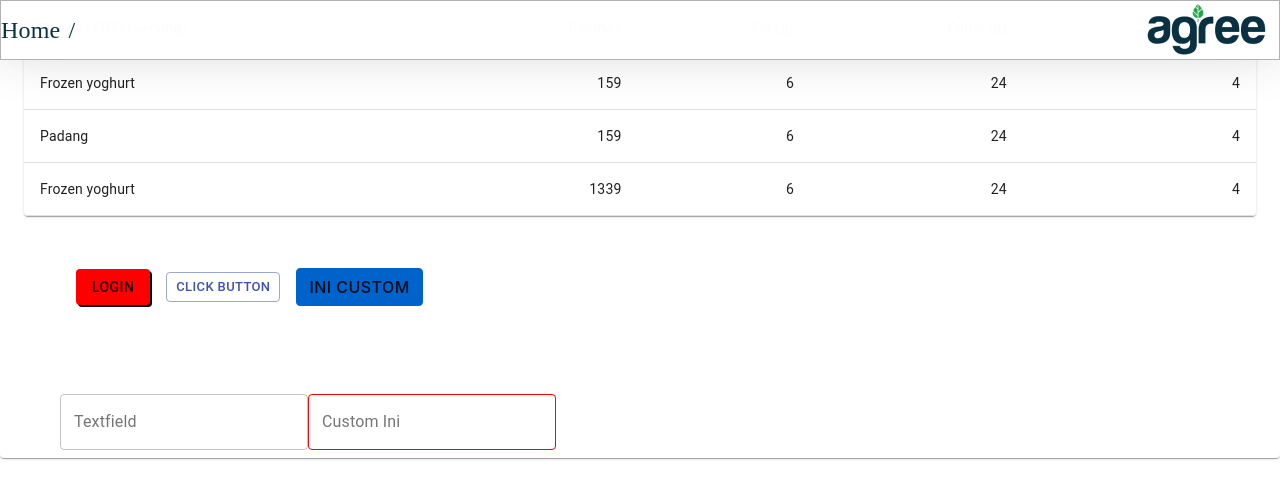
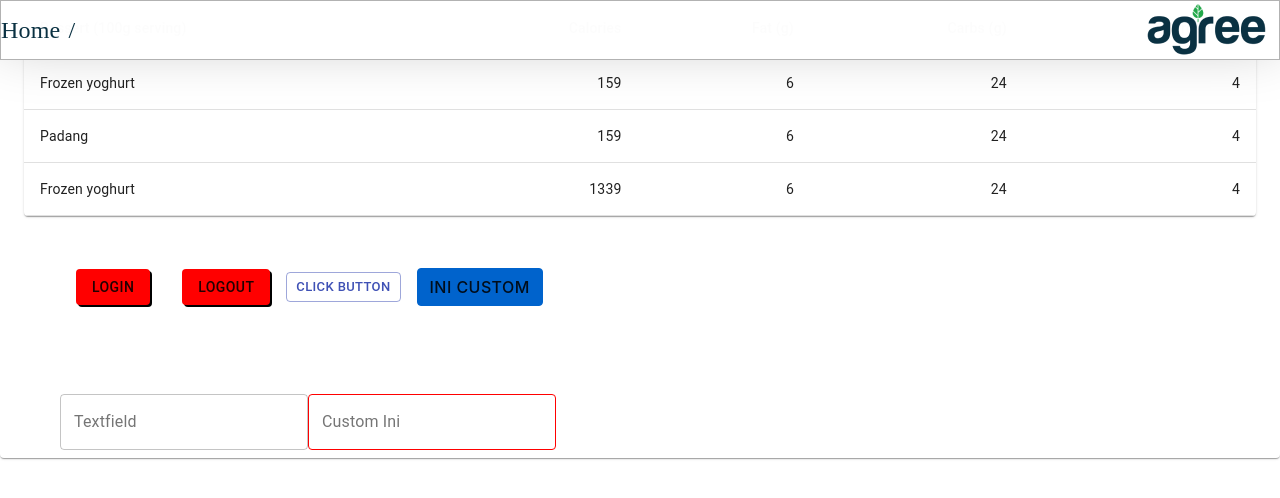
Before and after one commit to ahrisagree/AHRIS, a React (Create React App) app in the folder frontend/: page / in a window 1280 px wide. Shown: the top 498 px of the page. Built offline with nearby package versions, Linux system fonts and the light colour scheme.

Commit message:
auth token setup axios

```diff
--- /dev/null
+++ b/frontend/src/api/setup.js
@@ -0,0 +1,20 @@
+import axios from "axios";
+// import store from "../store";
+
+// axios.interceptors.request.use(config => {
+//   // Do something before request is sent
+//   if (store == null) return config;
+
+// //     console.log("axios configured", store.getState())
+//   const {token} = store.getState().auth
+//   if (token) Object.assign(config, { headers: { Authorization: `Token ${token}` } });
+//   return config;
+// });
+export const setupAuthToken = (token) => {
+  console.log("axios configured", token)
+  if (token) {
+    axios.defaults.headers.common['Authorization'] = `Token ${token}`
+  } else {
+    delete axios.defaults.headers.common['Authorization']
+  }
+}
--- a/frontend/src/store/auth/index.js
+++ b/frontend/src/store/auth/index.js
@@ -1,4 +1,5 @@
 import { createSlice } from "@reduxjs/toolkit";
+import { setupAuthToken } from "api/setup";
 import { loginThunk, logoutThunk } from "thunk/auth";
 
 const formSlice = createSlice({
@@ -19,6 +20,7 @@ const formSlice = createSlice({
       const { data } = action.payload;
       state.token = data.token;
       state.user = data.user;
+      setupAuthToken(data.token);
     },
     [loginThunk.rejected]: (state, error) => {
       state.loading = false;
@@ -29,7 +31,9 @@ const formSlice = createSlice({
       state.user = null;
       state.loading = false;
       state.error = {};
-    }
+    },
+    [logoutThunk.fulfilled]: () => setupAuthToken(null),
+    [logoutThunk.rejected]: () => setupAuthToken(null),
   }
 })
 
--- a/frontend/src/views/Home/Home.js
+++ b/frontend/src/views/Home/Home.js
@@ -15,7 +15,7 @@ import Breadcrumbs from 'components/Breadcrumbs';
 import CustomButton from 'components/CustomButton';
 import CustomTextField from 'components/CustomTextField';
 
-const Home = props => {
+const Home = ({logoutThunk}) => {
   const dataTable = [
     {
       name: 'Frozen yoghurt',
@@ -90,6 +90,17 @@ const Home = props => {
           >
           Login
         </Button>
+        <Button
+          variant="contained"
+          style={{
+            boxShadow: "black 2px 2px",
+            margin: "1rem",
+            backgroundColor: "#FF0000"
+          }}
+          onClick={() => logoutThunk()}
+          >
+          Logout
+        </Button>
 
         <Button
           variant="outlined"
--- a/frontend/src/views/Home/index.js
+++ b/frontend/src/views/Home/index.js
@@ -1,11 +1,11 @@
-// import { connect } from 'react-redux';
+import { connect } from 'react-redux';
+import { logoutThunk } from 'thunk/auth';
 import Home from './Home';
 
 // const mapStateToProps = state => ({
 // })
 
-// const mapActionToProps = {
-// }
-
-// export default connect(mapStateToProps, mapActionToProps)(Home);
-export default Home;
+const mapActionToProps = {
+  logoutThunk
+}
+export default connect(null, mapActionToProps)(Home);
```
